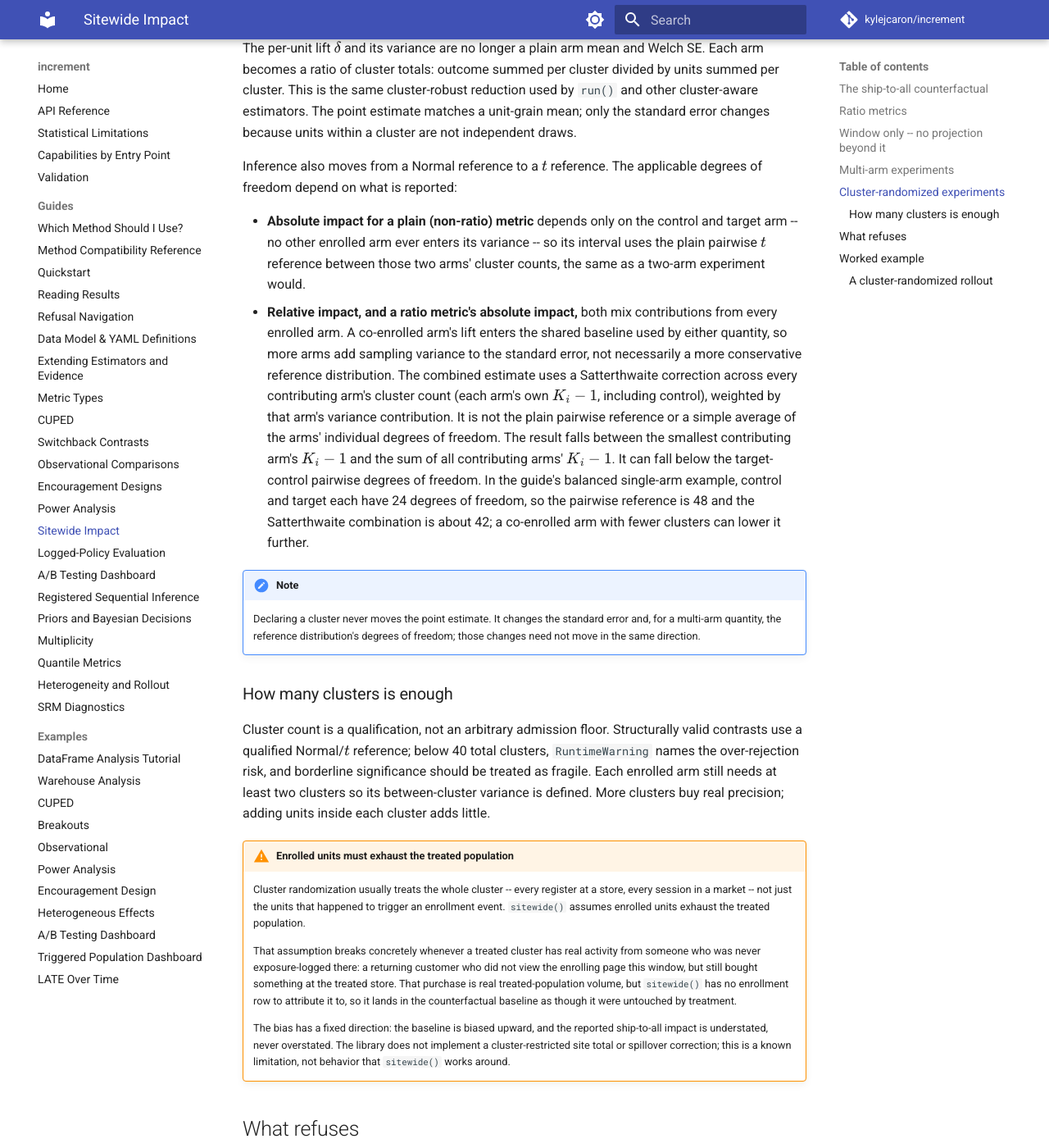
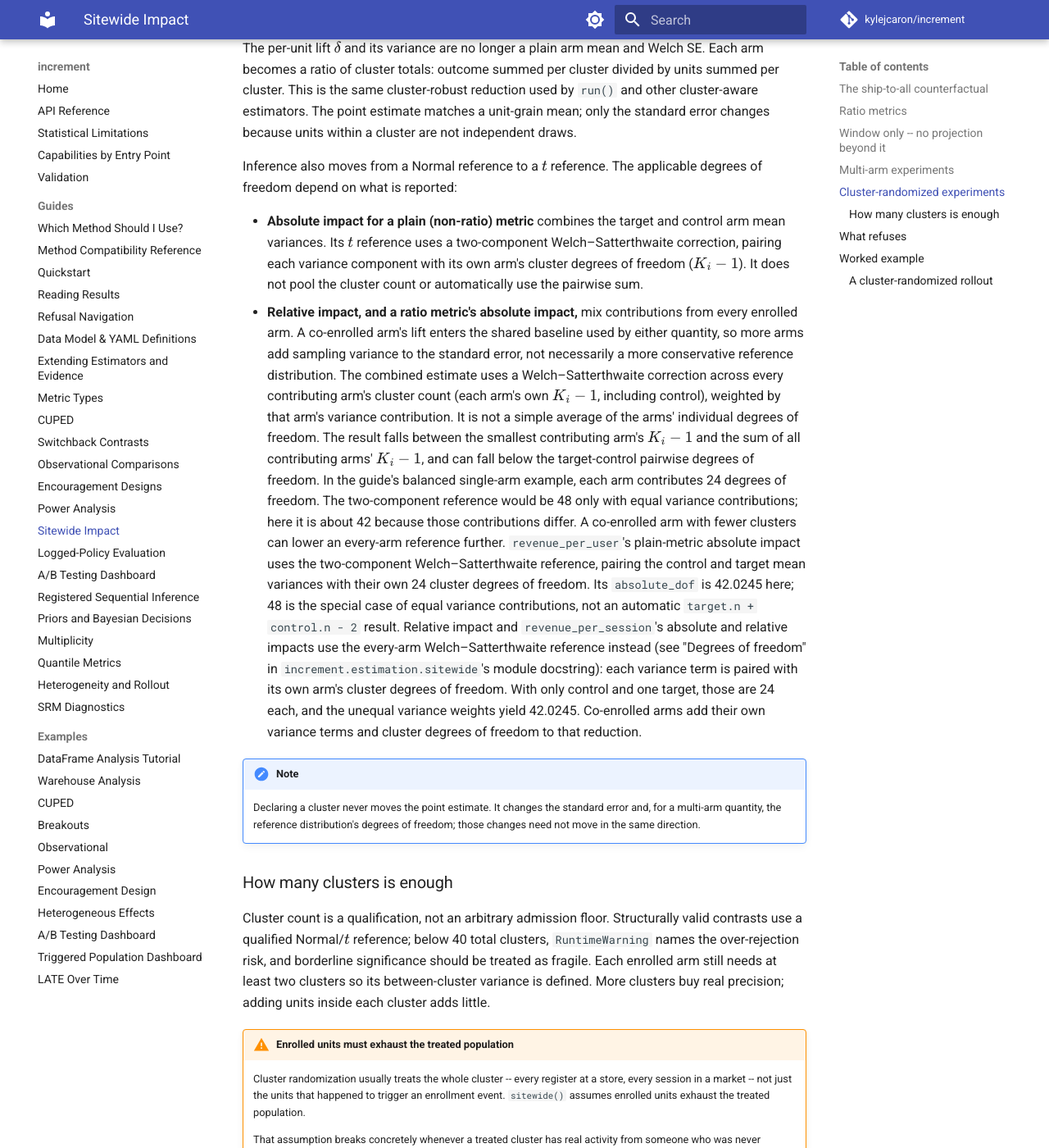
Before and after one commit to kylejcaron/increment, an MkDocs documentation site: the page built from docs/guides/sitewide-impact.md, in a window 1280 px wide and 1400 px high, scrolled down 8289 px. Shown: the whole window at 82% size. Built offline with MkDocs 1.6.1 and Material for MkDocs 9.7.7, drawn with Linux system fonts in a browser that asks for light colours; comment, search, counter and statistics services are not loaded; some of the changed text lies outside the part shown.

```diff
--- a/docs/guides/sitewide-impact.md
+++ b/docs/guides/sitewide-impact.md
@@ -431,25 +431,38 @@ units within a cluster are not independent draws.
 Inference also moves from a Normal reference to a $t$ reference. The
 applicable degrees of freedom depend on what is reported:
 
-- **Absolute impact for a plain (non-ratio) metric** depends only on the
-  control and target arm -- no other enrolled arm ever enters its
-  variance -- so its interval uses the plain pairwise $t$ reference
-  between those two arms' cluster counts, the same as a two-arm
-  experiment would.
-- **Relative impact, and a ratio metric's absolute impact,** both mix
+- **Absolute impact for a plain (non-ratio) metric** combines the target
+  and control arm mean variances. Its $t$ reference uses a two-component
+  Welch–Satterthwaite correction, pairing each variance component with
+  its own arm's cluster degrees of freedom ($K_i - 1$). It does not
+  pool the cluster count or automatically use the pairwise sum.
+- **Relative impact, and a ratio metric's absolute impact,** mix
   contributions from every enrolled arm. A co-enrolled arm's lift enters the
   shared baseline used by either quantity, so more arms add sampling variance
   to the standard error, not necessarily a more conservative reference
-  distribution. The combined estimate uses a Satterthwaite correction across
-  every contributing arm's cluster count (each arm's own $K_i - 1$,
+  distribution. The combined estimate uses a Welch–Satterthwaite correction
+  across every contributing arm's cluster count (each arm's own $K_i - 1$,
   including control), weighted by that arm's variance contribution. It is not
-  the plain pairwise reference or a simple average of the arms' individual
-  degrees of freedom. The result falls between the smallest contributing
-  arm's $K_i - 1$ and the sum of all contributing arms' $K_i - 1$. It can
-  fall below the target-control pairwise degrees of freedom. In the guide's
-  balanced single-arm example, control and target each have 24 degrees of
-  freedom, so the pairwise reference is 48 and the Satterthwaite combination
-  is about 42; a co-enrolled arm with fewer clusters can lower it further.
+  a simple average of the arms' individual degrees of freedom. The result
+  falls between the smallest contributing arm's $K_i - 1$ and the sum of all
+  contributing arms' $K_i - 1$, and can fall below the target-control
+  pairwise degrees of freedom. In the guide's balanced single-arm example,
+  each arm contributes 24 degrees of freedom. The two-component reference
+  would be 48 only with equal variance contributions; here it is about 42
+  because those contributions differ. A co-enrolled arm with fewer clusters
+  can lower an every-arm reference further.
+`revenue_per_user`'s plain-metric absolute impact uses the two-component
+Welch–Satterthwaite reference, pairing the control and target mean variances
+with their own 24 cluster degrees of freedom. Its `absolute_dof` is 42.0245
+here; 48 is the special case of equal variance contributions, not an
+automatic `target.n + control.n - 2` result. Relative impact and
+`revenue_per_session`'s absolute and relative impacts use the every-arm
+Welch–Satterthwaite reference instead (see "Degrees of freedom" in
+`increment.estimation.sitewide`'s module docstring): each variance term is
+paired with its own arm's cluster degrees of freedom. With only control and
+one target, those are 24 each, and the unequal variance weights yield
+42.0245. Co-enrolled arms add their own variance terms and cluster degrees
+of freedom to that reduction.
 
 !!! note
     Declaring a cluster never moves the point estimate. It changes the
@@ -918,20 +931,18 @@ ship-to-all impact:      +5.8464 [+2.7179, +8.9750]
 cleanly, so no `RuntimeWarning` fires here. `n_clusters` is echoed as
 contrast-level metadata; `absolute_dof`/`relative_dof` echo the dof
 each interval above was actually cut at, not a single pooled figure.
-`revenue_per_user`'s absolute impact uses the plain pairwise reference
-(`target.n + control.n - 2`) described above -- with a single
-non-control arm enrolled, `absolute_dof` lands at 48 exactly, since
-there is no other arm to separate it from. Relative impact and
-`revenue_per_session`'s absolute impact use the every-arm-aware
-Satterthwaite reference instead (see "Degrees of freedom" in
-`increment.estimation.sitewide`'s module docstring for the exact
-reduction): each variance term is paired with its own arm's cluster
-count minus 1 -- 24 for control and 24 for target here -- so
-`relative_dof`/`ratio absolute_dof` land between 24 and their sum of 48,
-and below the pairwise 48 whenever the two terms carry unequal variance
-weight, as they visibly do at about 42. That holds even with a single
-non-control arm enrolled; a co-enrolled arm only adds its own
-$K_i - 1$ to the mix.
+`revenue_per_user`'s plain-metric absolute impact uses the two-component
+Welch–Satterthwaite reference, pairing the control and target mean variances
+with their own 24 cluster degrees of freedom. Its `absolute_dof` is 42.0245
+here; 48 is the special case of equal variance contributions, not an
+automatic `target.n + control.n - 2` result. Relative impact and
+`revenue_per_session`'s absolute and relative impacts use the every-arm
+Welch–Satterthwaite reference instead (see "Degrees of freedom" in
+`increment.estimation.sitewide`'s module docstring): each variance term is
+paired with its own arm's cluster degrees of freedom. With only control and
+one target, those are 24 each, and the unequal variance weights yield
+42.0245. Co-enrolled arms add their own variance terms and cluster degrees
+of freedom to that reduction.
 
 See the [API reference](../api.md) for `SitewideImpact` and
 `SitewideRatioImpact`'s full field lists, and
```
Also changed, not shown: conftest.py (+14 -2 lines), docs/guides/observational.md (+1 -1 lines), 1 other file.
